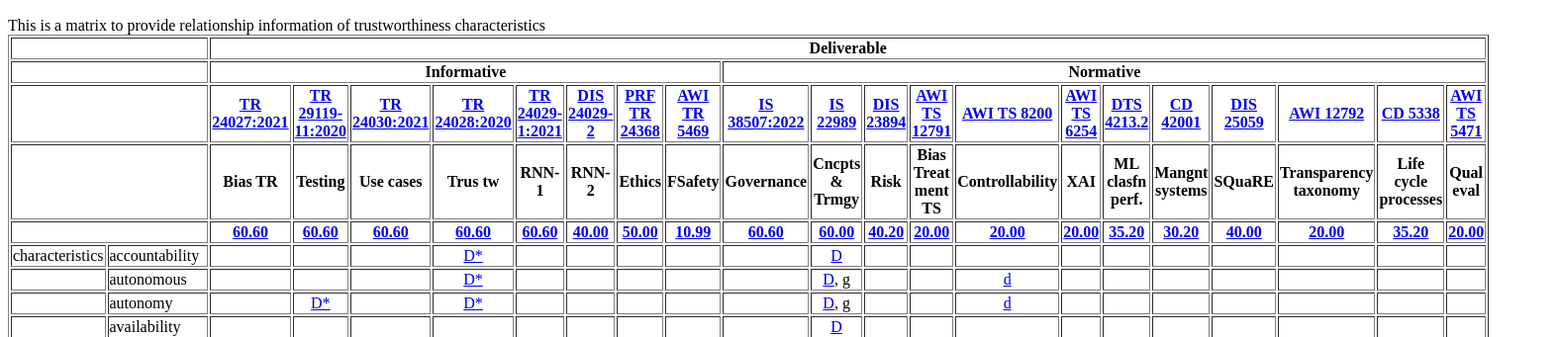
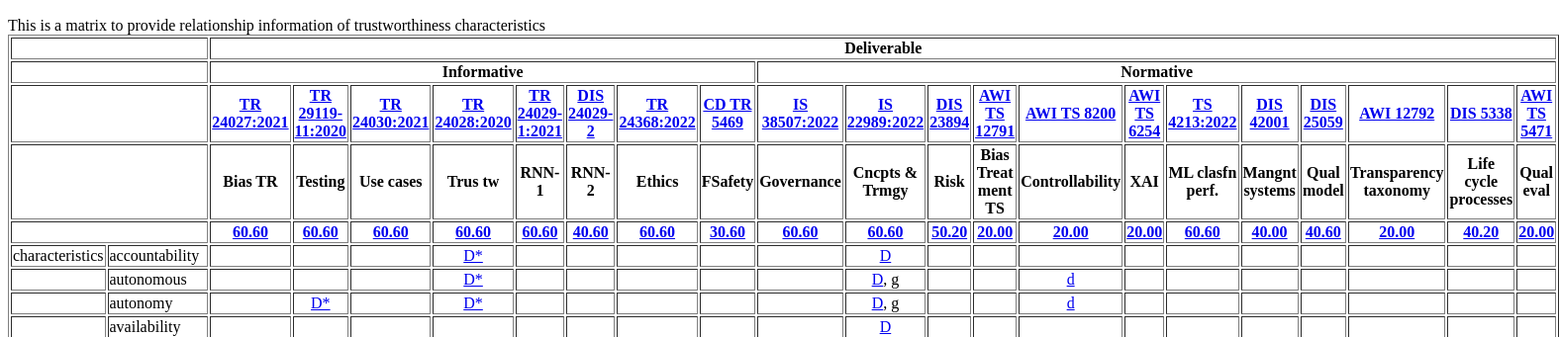
Before and after one commit to hollobit/WG3_TCM, a plain HTML site: page docs/index-nostyle.html in a window 1280 px wide. Shown: the part 396-737 px from the top of the page at 99% size, 1575 px wide, since content can reach past the window. Drawn offline with Linux system fonts and the light colour scheme.

Commit message:
Update index-nostyle.html
update project status

```diff
--- a/docs/index-nostyle.html
+++ b/docs/index-nostyle.html
@@ -88,19 +88,19 @@
           <th align="center"><a href="https://www.iso.org/obp/ui#iso:std:iso-iec:tr:24028:ed-1:v1:en" id="24028">TR 24028:2020</a></th>
           <th align="center"><a href="https://www.iso.org/obp/ui#iso:std:iso-iec:tr:24029:-1:ed-1:v1:en" id="24029-1">TR 24029-1:2021</a></th>
           <th align="center"><a href="https://www.iso.org/standard/79804.html">DIS 24029-2</a></th>
-          <th align="center"><a href="https://www.iso.org/standard/78507.html">PRF TR 24368</a></th>
-          <th align="center"><a href="https://www.iso.org/standard/81283.html">AWI TR 5469</a></th>
-          <th align="center"><a href="https://www.iso.org/obp/ui#iso:std:iso-iec:38507:ed-1:v1:en">IS 38507:2022</a></th>
-          <th align="center"><a href="https://www.iso.org/obp/ui/#!iso:std:74296:en">IS 22989</a></th>
+          <th align="center"><a href="https://www.iso.org/obp/ui#iso:std:iso-iec:tr:24368:ed-1:v1:en" id="24368">TR 24368:2022</a></th>
+          <th align="center"><a href="https://www.iso.org/standard/81283.html">CD TR 5469</a></th>
+          <th align="center"><a href="https://www.iso.org/obp/ui#iso:std:iso-iec:38507:ed-1:v1:en" id="38507">IS 38507:2022</a></th>
+          <th align="center"><a href="https://www.iso.org/obp/ui#iso:std:iso-iec:22989:ed-1:v1:en" id="22989">IS 22989:2022</a></th>
           <th align="center"><a href="https://www.iso.org/standard/77304.html">DIS 23894</a></th>
           <th align="center"><a href="https://www.iso.org/standard/84110.html">AWI TS 12791</a></th>
           <th align="center"><a href="https://www.iso.org/standard/83012.html">AWI TS 8200</a></th>
           <th align="center"><a href="https://www.iso.org/standard/82148.html">AWI TS 6254</a></th>
-          <th align="center"><a href="https://www.iso.org/standard/79799.html">DTS 4213.2</a></th>
-          <th align="center"><a href="https://www.iso.org/standard/81230.html">CD 42001</a></th>
+          <th align="center"><a href="https://www.iso.org/obp/ui#iso:std:iso-iec:ts:4213:ed-1:v1:en" id="4213">TS 4213:2022</a></th>
+          <th align="center"><a href="https://www.iso.org/standard/81230.html">DIS 42001</a></th>
           <th align="center"><a href="https://www.iso.org/standard/80655.html">DIS 25059</a></th>
           <th align="center"><a href="https://www.iso.org/standard/84111.html">AWI 12792</a></th>
-          <th align="center"><a href="https://www.iso.org/standard/81118.html">CD 5338</a></th>
+          <th align="center"><a href="https://www.iso.org/standard/81118.html">DIS 5338</a></th>
           <th align="center"><a href="https://www.iso.org/standard/82570.html">AWI TS 5471</a></th>
           </tr>
           <tr>
@@ -121,7 +121,7 @@
           <th align="center">XAI</th>
           <th align="center">ML clasfn perf.</th>
           <th align="center">Mangnt systems</th>
-          <th align="center">SQuaRE</th>
+          <th align="center">Qual model</th>
           <th align="center">Transparency taxonomy</th>
           <th align="center">Life cycle processes</th>
           <th align="center">Qual eval</th>
@@ -133,20 +133,20 @@
             <th align="center"><a href="https://sd.iso.org/projects/project/77610/overview">60.60</a></th>
             <th align="center"><a href="https://sd.iso.org/projects/project/77608/overview">60.60</a></th>
             <th align="center"><a href="https://sd.iso.org/projects/project/77609/overview">60.60</a></th>
-            <th align="center"><a href="https://sd.iso.org/projects/project/79804/overview">40.00</a></th>
-            <th align="center"><a href="https://sd.iso.org/projects/project/78507/overview">50.00</a></th>
-            <th align="center"><a href="https://sd.iso.org/projects/project/81283/overview">10.99</a></th>
+            <th align="center"><a href="https://sd.iso.org/projects/project/79804/overview">40.60</a></th>
+            <th align="center"><a href="https://sd.iso.org/projects/project/78507/overview">60.60</a></th>
+            <th align="center"><a href="https://sd.iso.org/projects/project/81283/overview">30.60</a></th>
             <th align="center"><a href="https://sd.iso.org/projects/project/56641/overview">60.60</a></th>
-            <th align="center"><a href="https://sd.iso.org/projects/project/74296/overview">60.00</a></th>
-            <th align="center"><a href="https://sd.iso.org/projects/project/77304/overview">40.20</a></th>
+            <th align="center"><a href="https://sd.iso.org/projects/project/74296/overview">60.60</a></th>
+            <th align="center"><a href="https://sd.iso.org/projects/project/77304/overview">50.20</a></th>
             <th align="center"><a href="https://sd.iso.org/projects/project/84110/overview">20.00</a></th>
             <th align="center"><a href="https://sd.iso.org/projects/project/83012/overview">20.00</a></th>
             <th align="center"><a href="https://sd.iso.org/projects/project/82148/overview">20.00</a></th>
-            <th align="center"><a href="https://sd.iso.org/projects/project/79799/overview">35.20</a></th>
-            <th align="center"><a href="https://sd.iso.org/projects/project/81230/overview">30.20</a></th>
-            <th align="center"><a href="https://sd.iso.org/projects/project/80655/overview">40.00</a></th>
+            <th align="center"><a href="https://sd.iso.org/projects/project/79799/overview">60.60</a></th>
+            <th align="center"><a href="https://sd.iso.org/projects/project/81230/overview">40.00</a></th>
+            <th align="center"><a href="https://sd.iso.org/projects/project/80655/overview">40.60</a></th>
             <th align="center"><a href="https://sd.iso.org/projects/project/84111/overview">20.00</a></th>
-            <th align="center"><a href="https://sd.iso.org/projects/project/81118/overview">35.20</a></th>
+            <th align="center"><a href="https://sd.iso.org/projects/project/81118/overview">40.20</a></th>
             <th align="center"><a href="https://sd.iso.org/projects/project/82570/overview">20.00</a></th>
           </tr>
         </thead>
@@ -1496,19 +1496,19 @@
         <li> <a href="https://www.iso.org/obp/ui#iso:std:iso-iec:tr:24028:ed-1:v1:en">[ISO/IEC TR 24028:2020]</a> - Information technology — Artificial intelligence — Overview of trustworthiness in artificial intelligence
         <li> <a href="https://www.iso.org/obp/ui#iso:std:iso-iec:tr:24029:-1:ed-1:v1:en">[ISO/IEC TR 24029-1:2021]</a> - Artificial Intelligence (AI) — Assessment of the robustness of neural networks — Part 1: Overview
         <li> <a href="https://www.iso.org/standard/79804.html">[ISO/IEC DIS 24029-2]</a> - Artificial intelligence (AI) — Assessment of the robustness of neural networks — Part 2: Methodology for the use of formal methods
-        <li> <a href="https://www.iso.org/standard/78507.html">[ISO/IEC PRF TR 24368]</a> - Information technology — Artificial intelligence — Overview of ethical and societal concerns
-        <li> <a href="https://www.iso.org/standard/81283.html">[ISO/IEC DTR 5469]</a> - Artificial intelligence — Functional safety and AI systems
+        <li> <a href="https://www.iso.org/obp/ui#iso:std:iso-iec:tr:24368:ed-1:v1:en">[ISO/IEC TR 24368:2022]</a> - Information technology — Artificial intelligence — Overview of ethical and societal concerns
+        <li> <a href="https://www.iso.org/standard/81283.html">[ISO/IEC CD TR 5469]</a> - Artificial intelligence — Functional safety and AI systems
         <li> <a href="https://www.iso.org/obp/ui#iso:std:iso-iec:38507:ed-1:v1:en">[ISO/IEC 38507:2022]</a> - Information technology — Governance of IT — Governance implications of the use of artificial intelligence by organizations
-        <li> <a href="https://www.iso.org/obp/ui/#!iso:std:74296:en">[ISO/IEC 22989]</a> - Information technology — Artificial intelligence — Artificial intelligence concepts and terminology
-        <li> <a href="https://www.iso.org/standard/77304.html">[ISO/IEC DIS 23894]</a> - Information technology — Artificial intelligence — Guidance on risk management
+        <li> <a href="https://www.iso.org/obp/ui#iso:std:iso-iec:22989:ed-1:v1:en">[ISO/IEC 22989:2022]</a> - Information technology — Artificial intelligence — Artificial intelligence concepts and terminology
+        <li> <a href="https://www.iso.org/standard/77304.html">[ISO/IEC FDIS 23894]</a> - Information technology — Artificial intelligence — Guidance on risk management
         <li> <a href="https://www.iso.org/standard/84110.html">[ISO/IEC AWI TS 12791]</a> - Information technology — Artificial intelligence — Treatment of unwanted bias in classification and regression machine learning tasks
         <li> <a href="https://www.iso.org/standard/83012.html">[ISO/IEC AWI TS 8200]</a> - Information technology — Artificial intelligence — Controllability of automated artificial intelligence systems
         <li> <a href="https://www.iso.org/standard/82148.html">[ISO/IEC AWI TS 6254]</a> - Information technology — Artificial intelligence — Objectives and approaches for explainability of ML models and AI systems
-        <li> <a href="https://www.iso.org/standard/79799.html">[ISO/IEC DTS 4213.2]</a> - Information technology — Artificial Intelligence — Assessment of machine learning classification performance
-        <li> <a href="https://www.iso.org/standard/81230.html">[ISO/IEC CD 42001.2]</a> - Information Technology — Artificial intelligence — Management system
+        <li> <a href="ttps://www.iso.org/obp/ui#iso:std:iso-iec:ts:4213:ed-1:v1:en">[ISO/IEC TS 4213:2022]</a> - Information technology — Artificial Intelligence — Assessment of machine learning classification performance
+        <li> <a href="https://www.iso.org/standard/81230.html">[ISO/IEC DIS 42001]</a> - Information Technology — Artificial intelligence — Management system
         <li> <a href="https://www.iso.org/standard/80655.html">[ISO/IEC DIS 25059]</a> - Software engineering — Systems and software Quality Requirements and Evaluation (SQuaRE) — Quality model for AI systems
         <li> <a href="https://www.iso.org/standard/84111.html">[ISO/IEC AWI 12792]</a> - Information technology — Artificial intelligence — Transparency taxonomy of AI systems
-        <li> <a href="https://www.iso.org/standard/81118.html">[ISO/IEC CD 5338]</a> - Information technology — Artificial intelligence — AI system life cycle processes
+        <li> <a href="https://www.iso.org/standard/81118.html">[ISO/IEC DIS 5338]</a> - Information technology — Artificial intelligence — AI system life cycle processes
         <li> <a href="https://www.iso.org/standard/82570.html">[ISO/IEC AWI TS 5471]</a> - Artificial intelligence — Quality evaluation guidelines for AI systems
         </ol>
 
```
